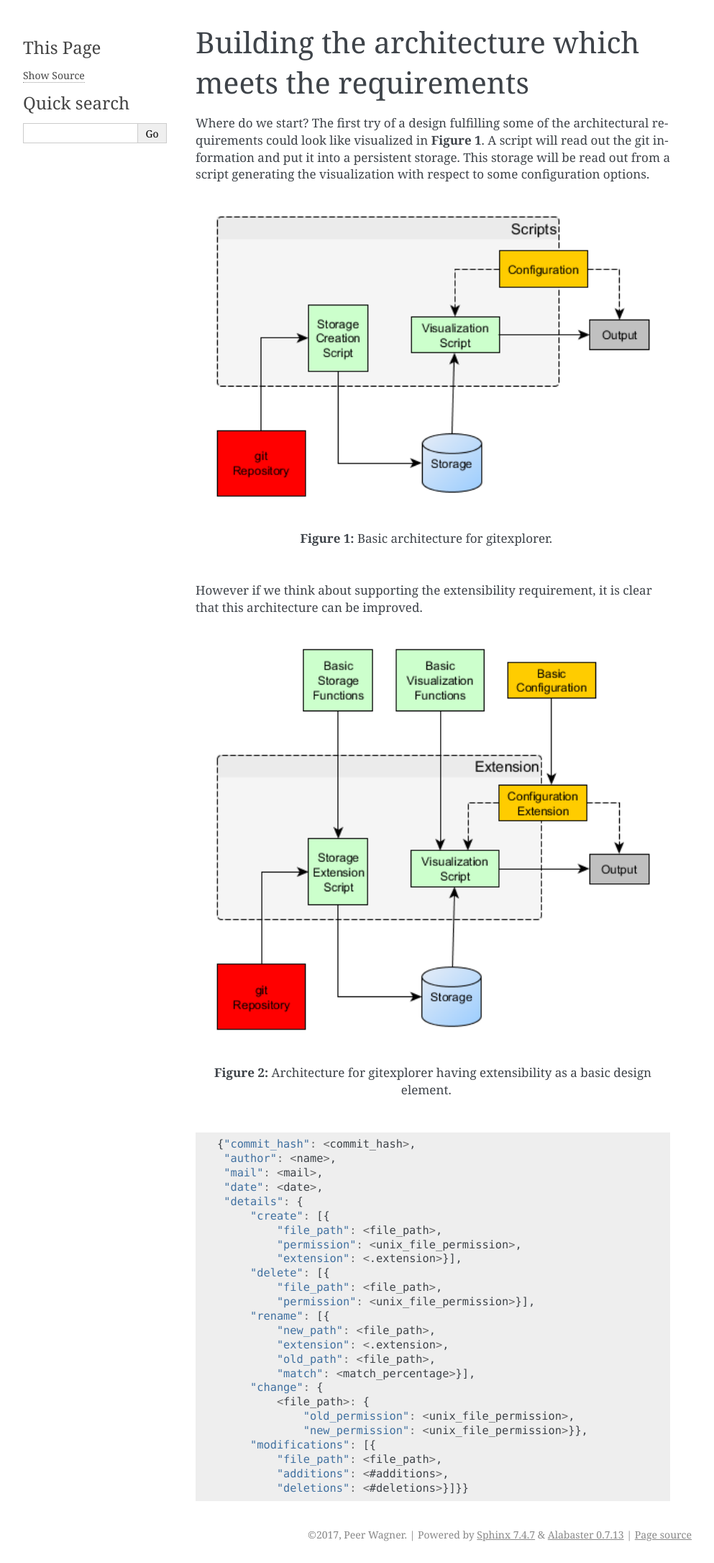
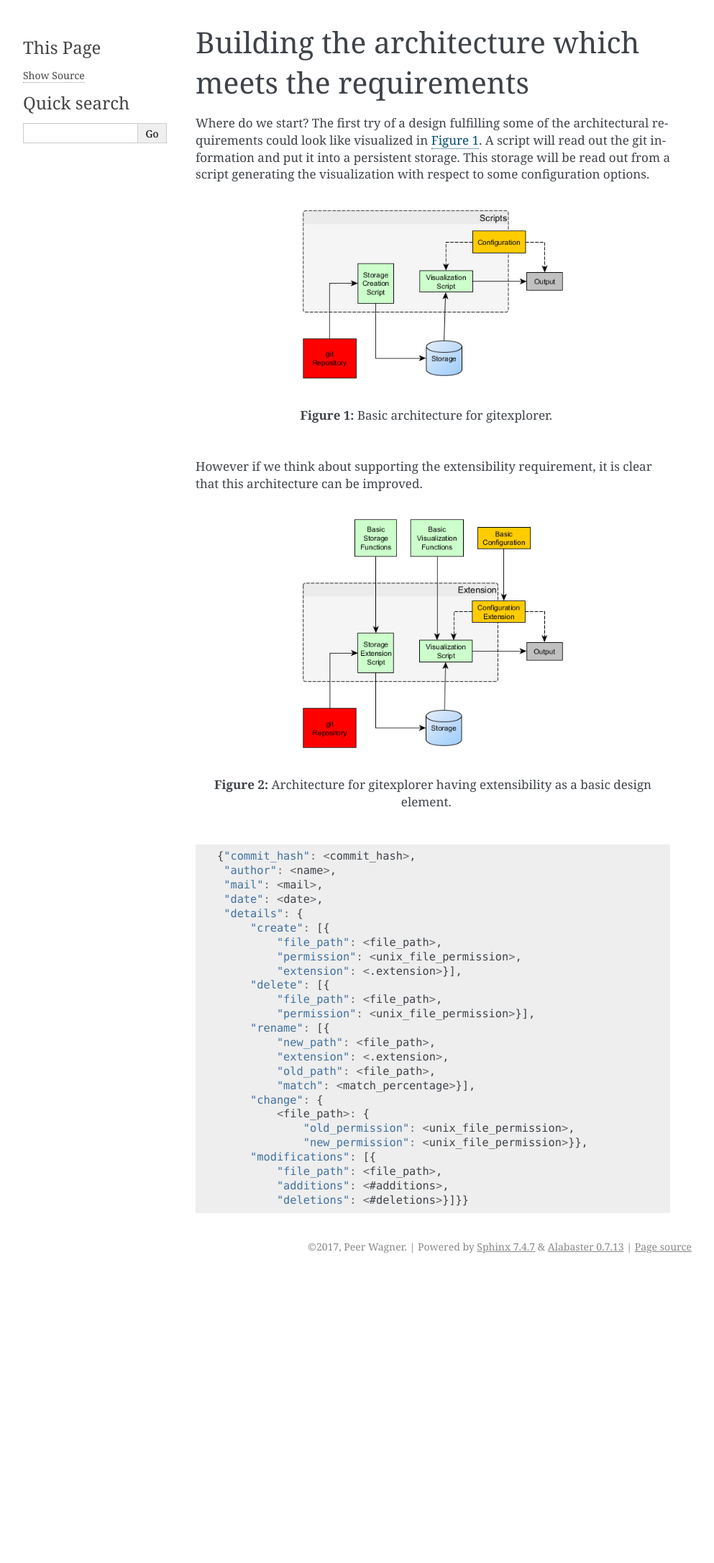
Before and after one commit to wagnerpeer/gitexplorer, a Sphinx documentation site: the page built from docs/architecture.rst, in a window 1280 px wide. Shown: the whole page at 72% size, without its empty margins (148-1141 px from the left). Built offline with Sphinx 7.4.7, drawn with Linux system fonts in a browser that asks for light colours; after the commit the page ends 1771 px from its top, so only the background shows below that.

Commit message:
Introduced internal references for figures and code block

```diff
--- a/docs/architecture.rst
+++ b/docs/architecture.rst
@@ -2,13 +2,15 @@
 ======================================================
 
 Where do we start? The first try of a design fulfilling some of the architectural requirements
-could look like visualized in **Figure 1**. A script will read out the git information and
+could look like visualized in :ref:`Figure 1 <figure1>`. A script will read out the git information and
 put it into a persistent storage. This storage will be read out from a script generating the
 visualization with respect to some configuration options.
 
+.. _figure1:
+
 .. figure:: img/gitexplorer.png
     :alt: gitexplorer possible basic architecture.
-    :width: 100%
+    :width: 60%
     :align: center
 
     **Figure 1:** Basic architecture for gitexplorer.
@@ -16,12 +18,16 @@
 However if we think about supporting the extensibility requirement, it is clear
 that this architecture can be improved.
 
+.. _figure2:
+
 .. figure:: img/gitexplorer_extension.png
     :alt: gitexplorer possible architecture designed for extensibility.
-    :width: 100%
+    :width: 60%
     :align: center
 
     **Figure 2:** Architecture for gitexplorer having extensibility as a basic design element.
+
+.. _code1:
 
 .. code-block:: javascript
 
```
